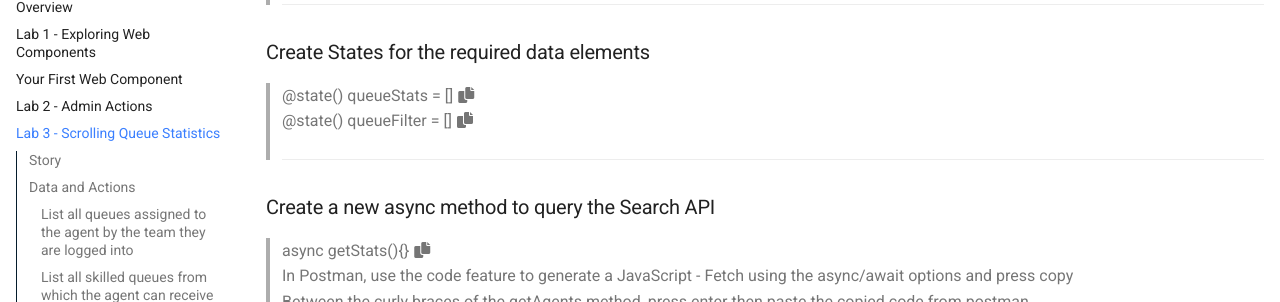
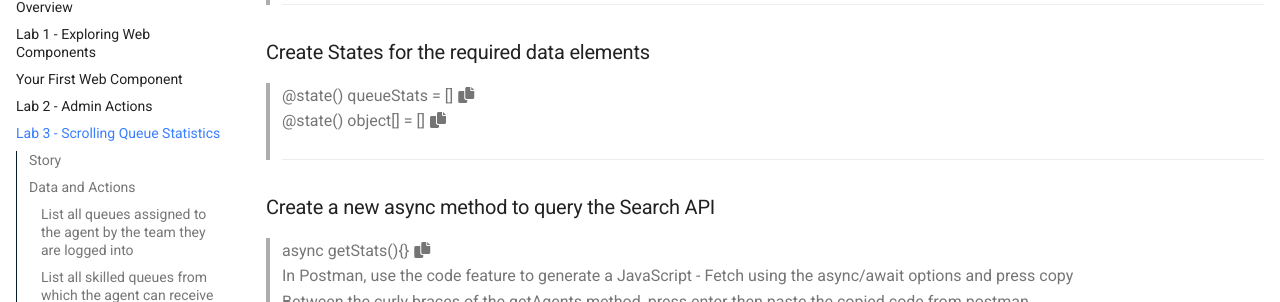
Before and after one commit to WebexCC-SA/LAB-3354, an MkDocs documentation site: the page built from docs/lab3_queueScroller.md, in a window 1280 px wide and 900 px high, scrolled down 4008 px. Shown: the part 149-451 px from the top of the window. Built offline with MkDocs 1.6.1 and Material for MkDocs 9.7.7, drawn with Linux system fonts in a browser that asks for light colours.

```diff
--- a/docs/lab3_queueScroller.md
+++ b/docs/lab3_queueScroller.md
@@ -156,7 +156,7 @@
 
 ### Create States for the required data elements
 > <copy>@state() queueStats = []</copy>
-> <copy>@state() queueFilter = []</copy>
+> <copy>@state() object[] = []</copy>
 >
 > ---
 
```
Also changed, not shown: docs/lab2_adminActions.md (+1 -1 lines).
